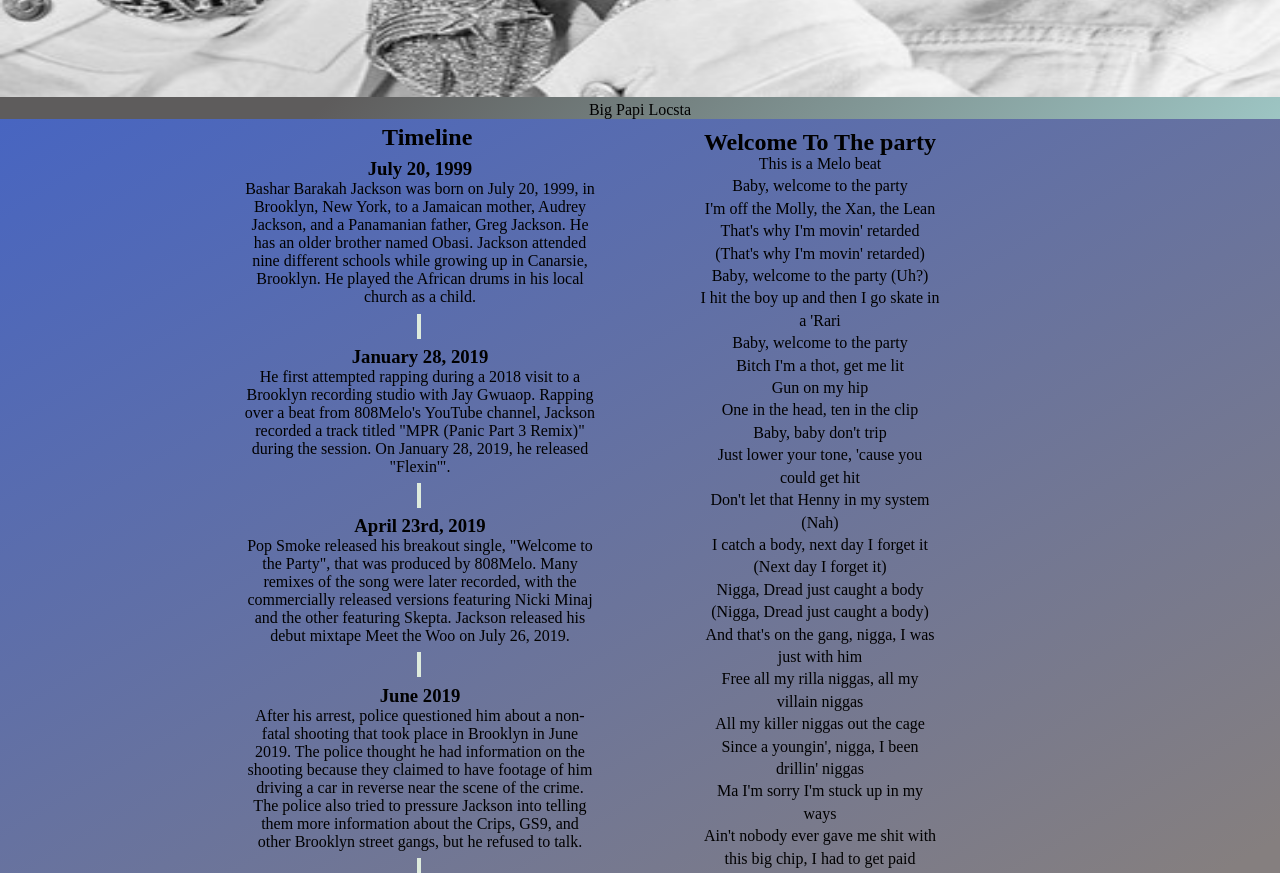
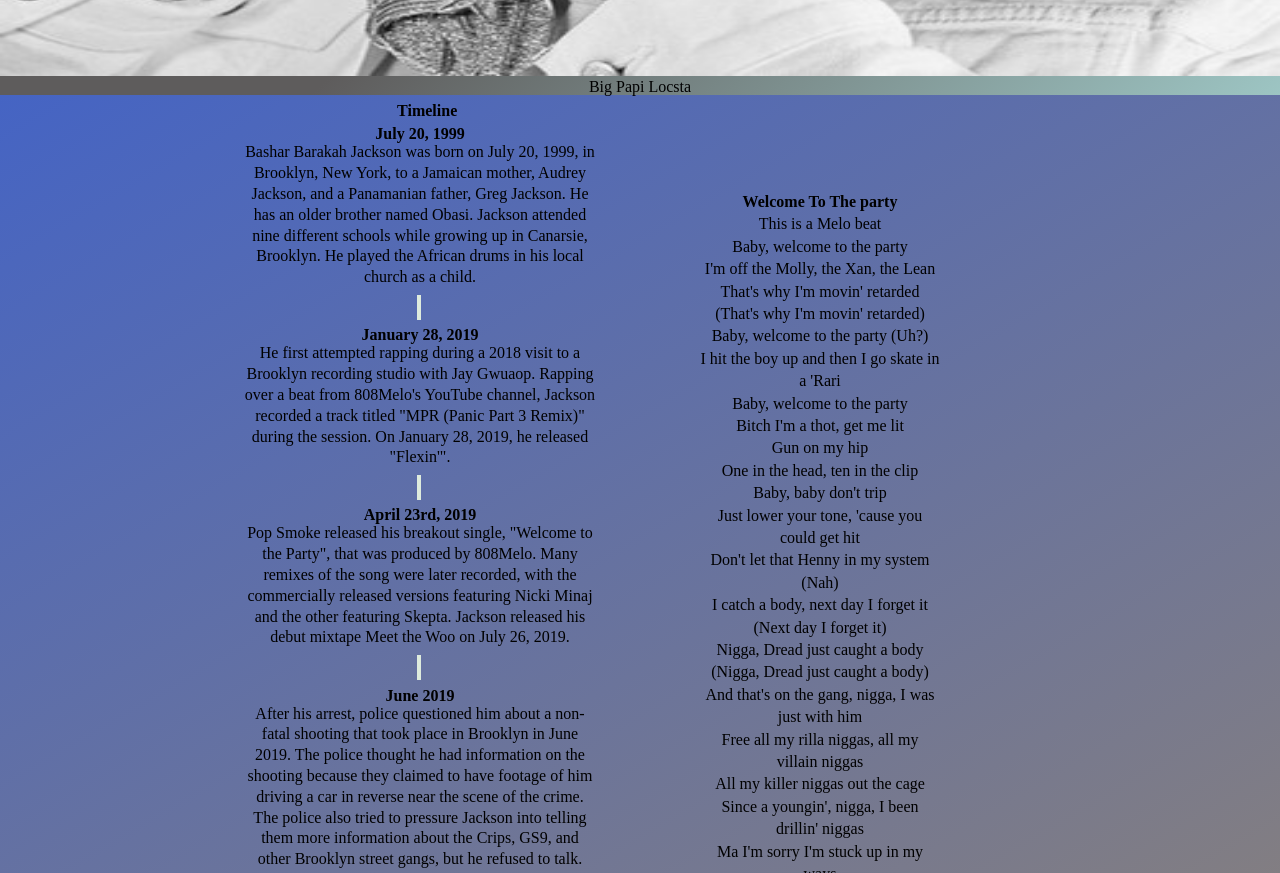
Before and after one commit to MarvinRToussaint/pop-smoke-tribute-page, a plain HTML site: page index.html in a window 1280 px wide. Shown: the part 760-1633 px from the top of the page. Drawn offline with Linux system fonts and the light colour scheme.

Commit message:
Edited timeline's paragragh line height

```diff
--- a/CSS/style.css
+++ b/CSS/style.css
@@ -1,3 +1,5 @@
+@import './default.css';
+
 @import url('https://fonts.googleapis.com/css2?family=Bitter:wght@100;300;400;500;600;700;900&family=Lato:wght@100;300;400;700;900&display=swap');
 
 *,
@@ -85,6 +87,7 @@ footer {
 .time-line p {
     width: 98%;
     margin: 0 auto;
+    line-height: 1.3rem;
 }
 
 .event-break {
```
